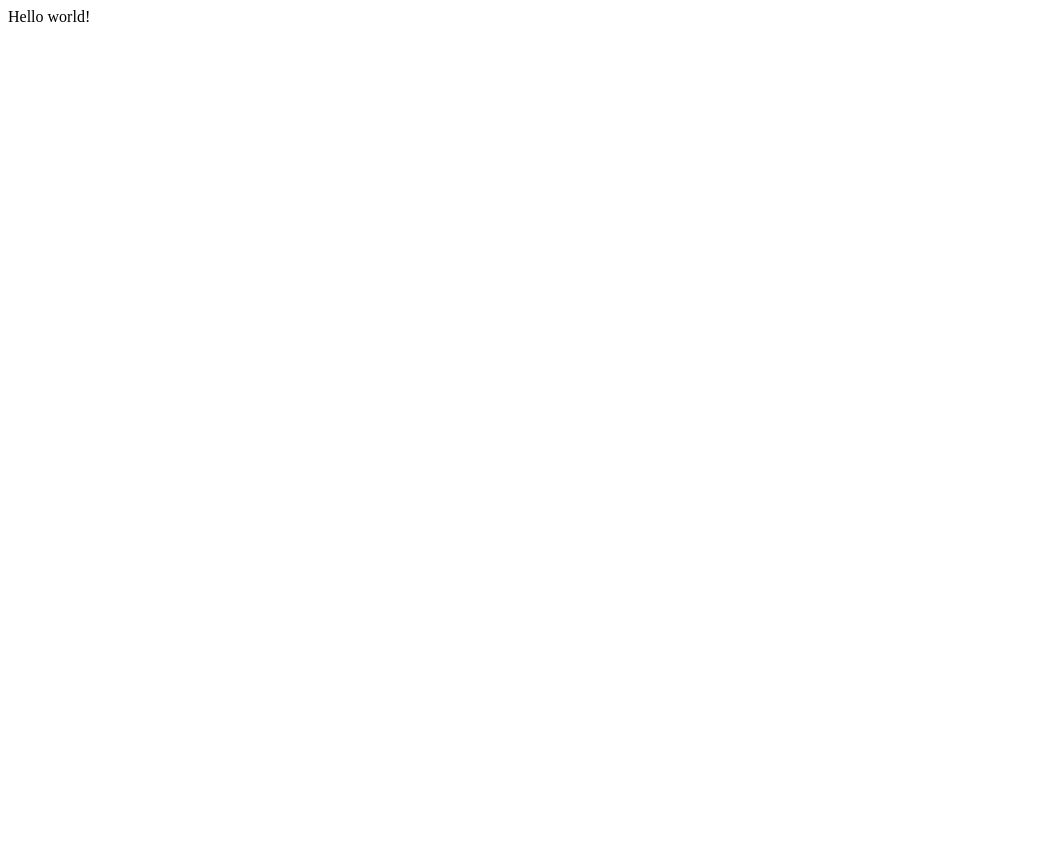
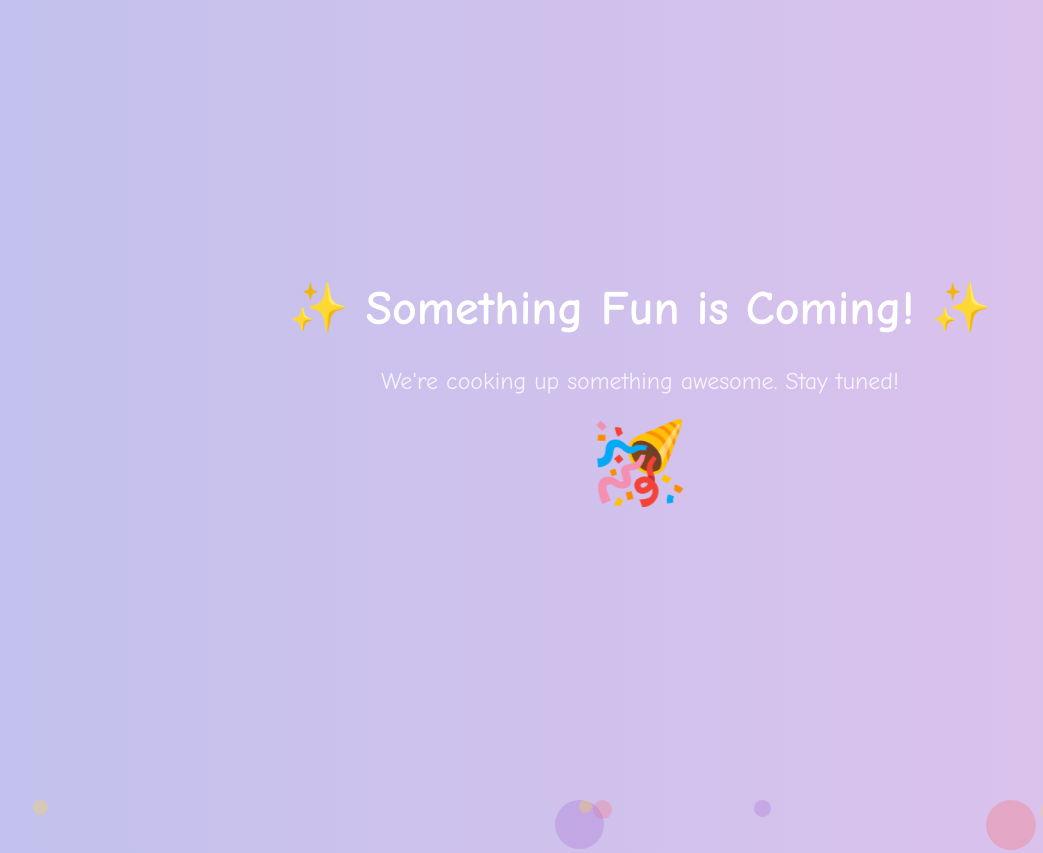
Before and after one commit to ozanatmar/triggersandpumps, a plain HTML site: page index.html in a window 1280 px wide. Shown: the top 853 px of the page, without its empty margins (0-1043 px from the left). Before the commit the page ends 800 px from the top, so only its background shows below. Drawn offline with Linux system fonts and the light colour scheme.

Commit message:
Update index.html

```diff
--- a/index.html
+++ b/index.html
@@ -1 +1,108 @@
-Hello world!
+<!DOCTYPE html>
+<html lang="en">
+<head>
+  <meta charset="UTF-8" />
+  <meta name="viewport" content="width=device-width, initial-scale=1.0"/>
+  <title>Coming Soon!</title>
+  <style>
+    * {
+      box-sizing: border-box;
+      margin: 0;
+      padding: 0;
+    }
+
+    html, body {
+      height: 100%;
+      font-family: 'Comic Sans MS', 'Arial', sans-serif;
+      background: linear-gradient(270deg, #fbc2eb, #a6c1ee, #fbc2eb);
+      background-size: 600% 600%;
+      animation: bgMove 20s ease infinite;
+      overflow: hidden;
+    }
+
+    @keyframes bgMove {
+      0% { background-position: 0% 50%; }
+      50% { background-position: 100% 50%; }
+      100% { background-position: 0% 50%; }
+    }
+
+    .container {
+      display: flex;
+      flex-direction: column;
+      justify-content: center;
+      align-items: center;
+      text-align: center;
+      height: 100%;
+      color: #fff;
+      padding: 20px;
+    }
+
+    h1 {
+      font-size: 3rem;
+      margin-bottom: 1rem;
+      animation: bounce 2s infinite;
+    }
+
+    @keyframes bounce {
+      0%, 100% { transform: translateY(0); }
+      50% { transform: translateY(-15px); }
+    }
+
+    p {
+      font-size: 1.5rem;
+      opacity: 0.8;
+    }
+
+    .emoji {
+      font-size: 5rem;
+      margin-top: 1rem;
+      animation: spinBounce 4s infinite ease-in-out;
+    }
+
+    @keyframes spinBounce {
+      0%, 100% { transform: rotate(0deg) translateY(0); }
+      50% { transform: rotate(360deg) translateY(-10px); }
+    }
+
+    .floating-shape {
+      position: absolute;
+      border-radius: 50%;
+      opacity: 0.3;
+      animation: float 10s linear infinite;
+    }
+
+    @keyframes float {
+      from { transform: translateY(100vh); }
+      to { transform: translateY(-200px); }
+    }
+  </style>
+</head>
+<body>
+  <div class="container">
+    <h1>✨ Something Fun is Coming! ✨</h1>
+    <p>We're cooking up something awesome. Stay tuned!</p>
+    <div class="emoji">🎉</div>
+  </div>
+
+  <script>
+    const colors = ['#FF6B6B', '#FFD93D', '#6BCB77', '#4D96FF', '#A66DD4', '#F67280'];
+    const body = document.body;
+
+    function createShape() {
+      const shape = document.createElement('div');
+      const size = Math.random() * 40 + 10;
+      shape.className = 'floating-shape';
+      shape.style.width = shape.style.height = `${size}px`;
+      shape.style.left = `${Math.random() * 100}%`;
+      shape.style.background = colors[Math.floor(Math.random() * colors.length)];
+      shape.style.animationDuration = `${8 + Math.random() * 4}s`;
+      shape.style.animationDelay = `${Math.random() * 5}s`;
+      body.appendChild(shape);
+
+      setTimeout(() => body.removeChild(shape), 15000);
+    }
+
+    setInterval(createShape, 500);
+  </script>
+</body>
+</html>
```
